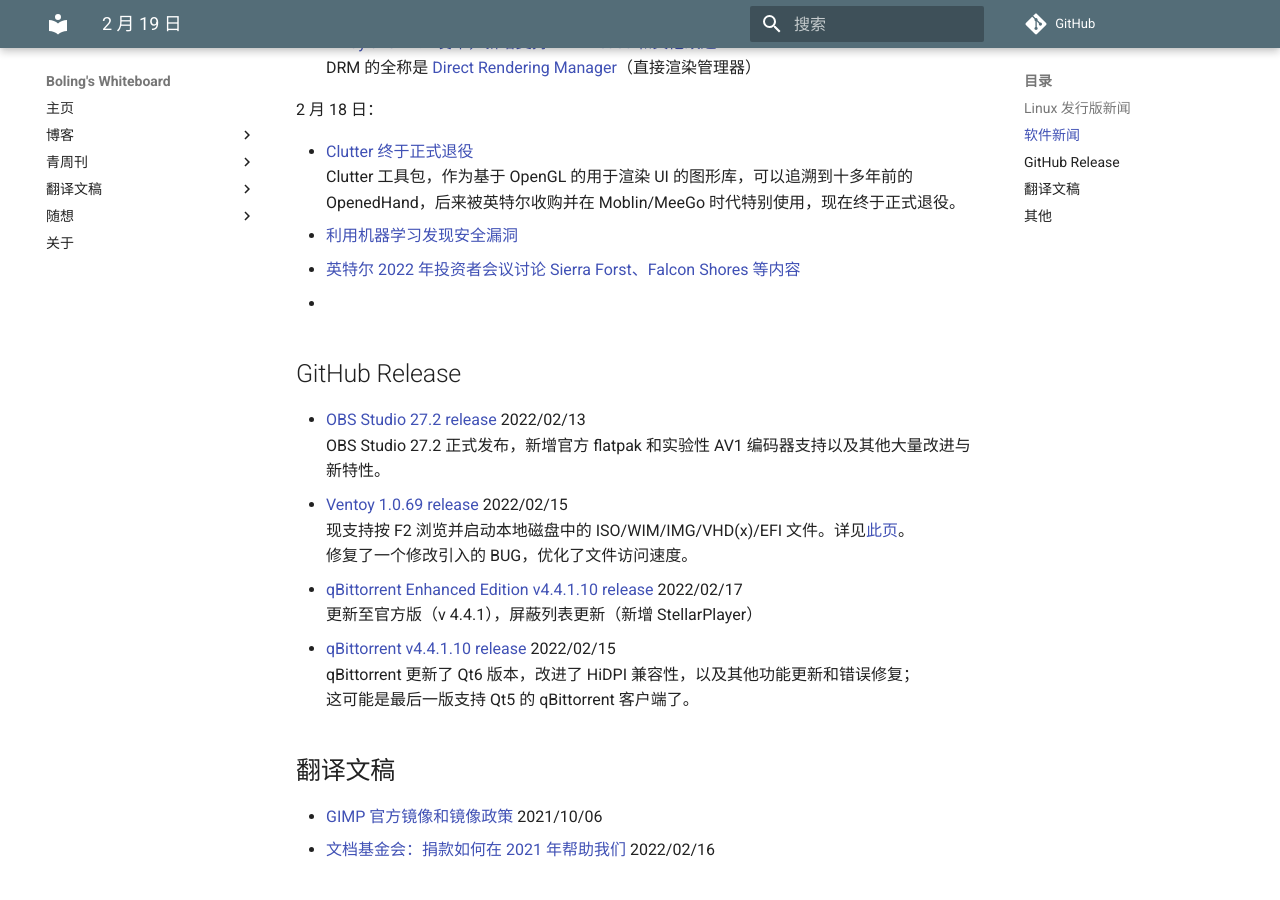
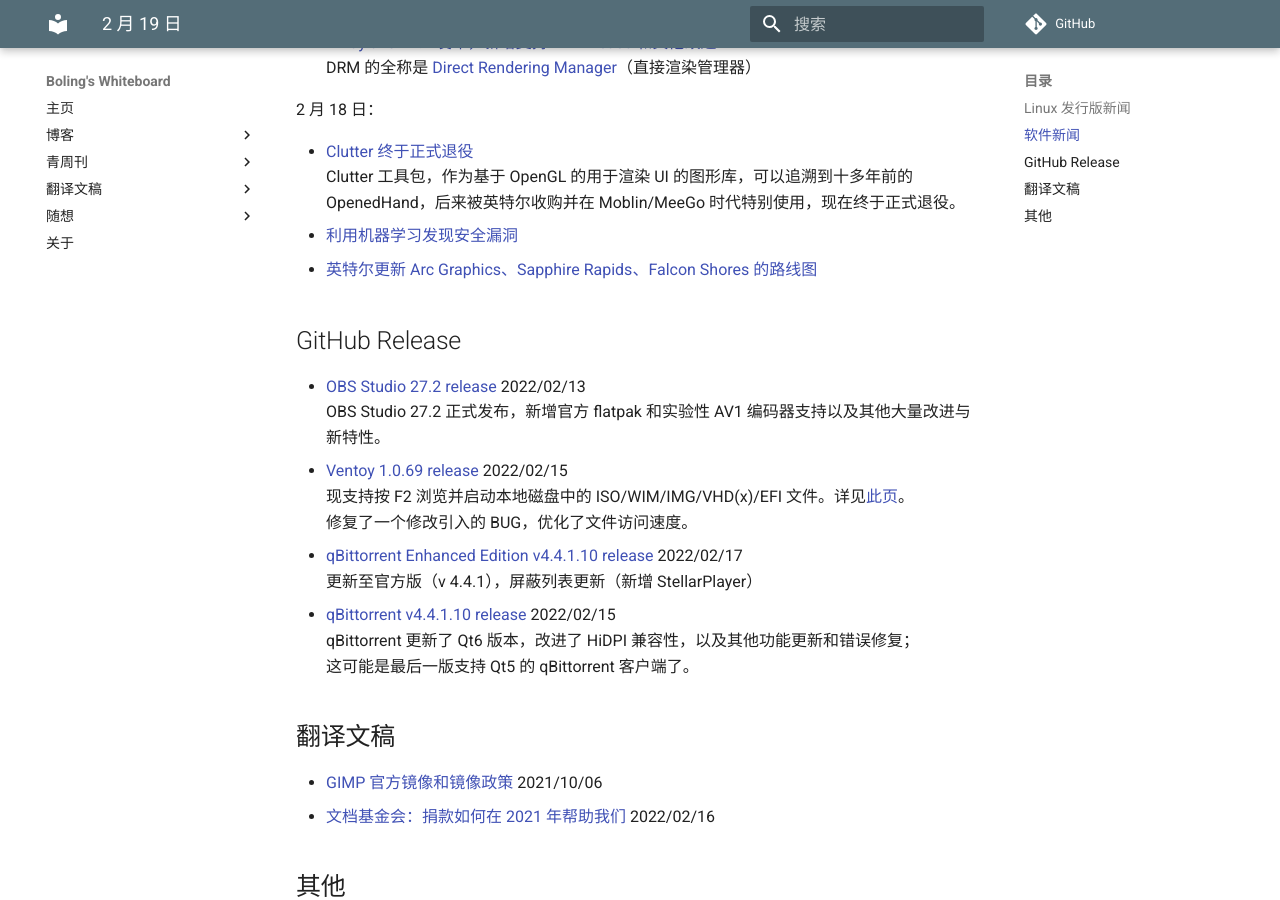
Before and after one commit to Hanjingxue-Boling/Whiteboard, an MkDocs documentation site: the page built from docs/weekly/22/02-19.md, in a window 1280 px wide and 900 px high, scrolled down 1154 px. Built offline with MkDocs 1.6.1 and Material for MkDocs 9.7.7, drawn with Linux system fonts in a browser that asks for light colours; comment, search, counter and statistics services are not loaded.

Commit message:
change link

```diff
--- a/docs/weekly/22/02-19.md
+++ b/docs/weekly/22/02-19.md
@@ -44,9 +44,7 @@
 - [Clutter 终于正式退役](https://www.phoronix.com/scan.php?page=news_item&px=Clutter-Being-Retired)
     Clutter 工具包，作为基于 OpenGL 的用于渲染 UI 的图形库，可以追溯到十多年前的 OpenedHand，后来被英特尔收购并在 Moblin/MeeGo 时代特别使用，现在终于正式退役。
 - [利用机器学习发现安全漏洞](https://github.blog/2022-02-17-leveraging-machine-learning-find-security-vulnerabilities/)
-- [英特尔 2022 年投资者会议讨论 Sierra Forst、Falcon Shores 等内容](https://www.phoronix.com/scan.php?page=news_item&px=Intel-Investor-2022-Highlights)
-- []()
-
+- [英特尔更新 Arc Graphics、Sapphire Rapids、Falcon Shores 的路线图](https://www.phoronix.com/scan.php?page=news_item&px=Intel-Roadmap-2022-Fin-Day)
 
 ## GitHub Release
 
```
